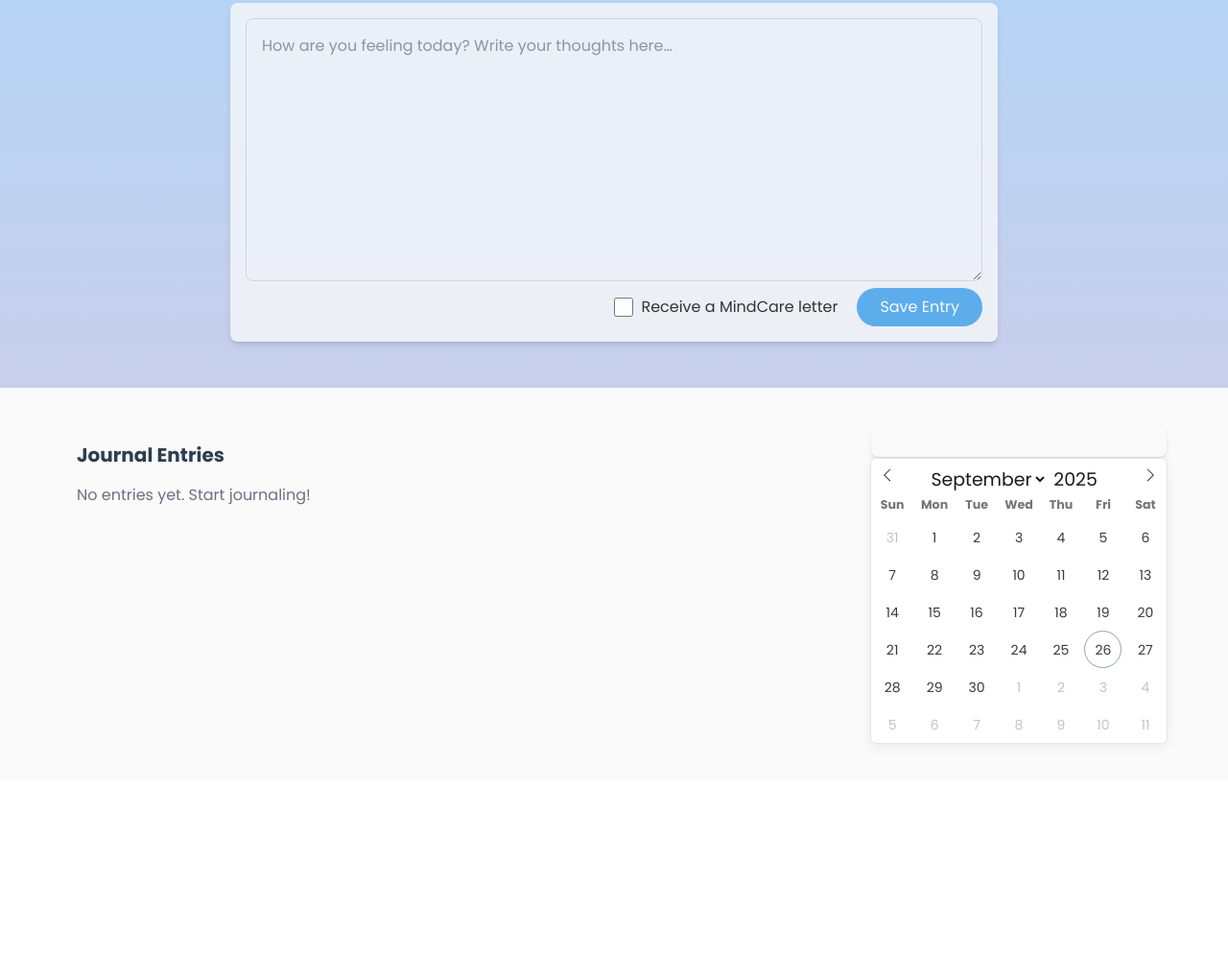
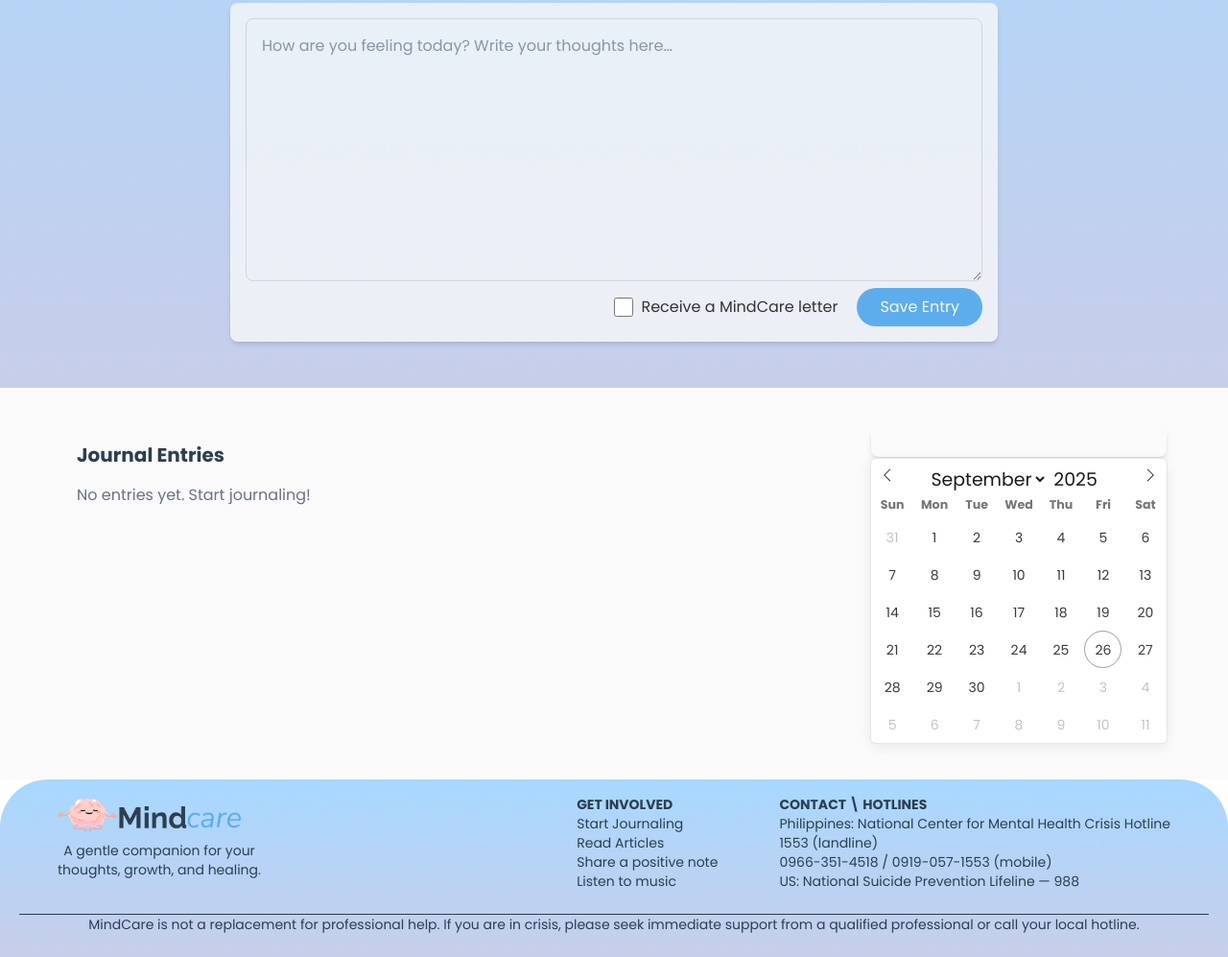
Before and after one commit to iverene/MindCare, a website: page dist/journal.html in a window 1280 px wide. Shown: the part 333-1330 px from the top of the page at 96% size. Before the commit the page ends 1145 px from the top, so only its background shows below. Drawn offline with nearby package versions, Linux system fonts and the light colour scheme.

Commit message:
footer added

```diff
--- a/dist/journal.html
+++ b/dist/journal.html
@@ -76,9 +76,47 @@
             <div id="calendar" class="bg-offWhite p-4 rounded-lg shadow-md"></div>
         </div>
     </section>
+  </main>
+
+    <footer class="bg-gradient-to-b from-skyPastel to-lavenderPastel rounded-t-[50px] pt-4 pb-6 px-5 space-y-6 text-sm text-center m-0">
+    <div class="flex justify-between items-start px-10">
+      <div>
+        <img src="\assets\logo-and-text.png" alt="logo" class="h-12 w-auto">
+        <p class="font-poppins text-deepBlue">A gentle companion for your <br> thoughts, growth, and healing.</p>
+      </div>
+
+      <div class="flex gap-16 text-left">
+        <div>
+          <p class="font-poppins text-deepBlue font-bold">GET INVOLVED</p>
+          <ul>
+            <li><a href="" class="font-poppins text-deepBlue hover:underline">Start Journaling</a></li>
+            <li><a href="" class="font-poppins text-deepBlue hover:underline">Read Articles</a></li>
+            <li><a href="" class="font-poppins text-deepBlue hover:underline">Share a positive note</a></li>
+            <li><a href="" class="font-poppins text-deepBlue hover:underline">Listen to music</a></li>
+          </ul>
+        </div>
+        <div>
+          <p class="font-poppins text-deepBlue font-bold">CONTACT \ HOTLINES</p>
+          <ul>
+            <li class="font-poppins text-deepBlue">
+              Philippines: <a href="https://www.ncmh.gov.ph/index.php" class="hover:underline">National Center for Mental Health Crisis Hotline</a>
+              <br><a href="tel:1553" class="hover:underline">1553</a> (landline)</a>
+              <br><a href="tel:+639663514518" class="hover:underline">0966-351-4518</a> /
+                  <a href="tel:+639190571553" class="hover:underline">0919-057-1553</a> (mobile)
+            </li>
+            <li class="font-poppins text-deepBlue"> US: <a href="tel:988" class="hover:underline">National Suicide Prevention Lifeline — 988</a></li>
+          </ul>
+        </div>
+      </div>
+    </div>
 
 
-  </main>
+    <div>
+      <hr class="text-deepBlue">
+      <p class="font-poppins text-deepBlue">MindCare is not a replacement for professional help. If you are in crisis, please seek immediate support from a qualified professional or call your local hotline.</p>
+    </div>
+  </footer>
+
     <script src="./js/auth.js"></script>
     <script src="./js/journal.js"></script>
 </body>
```
